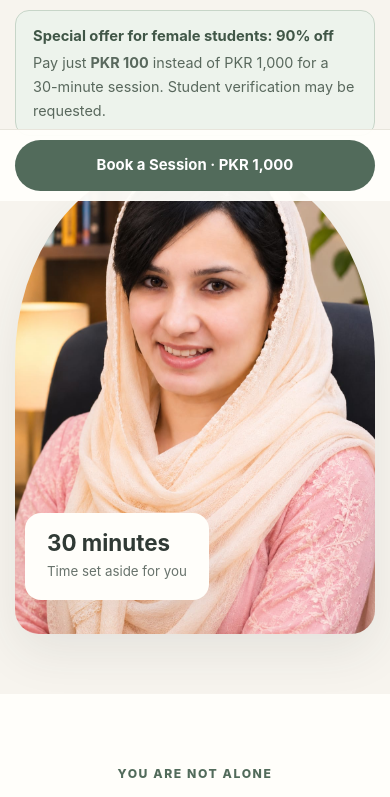
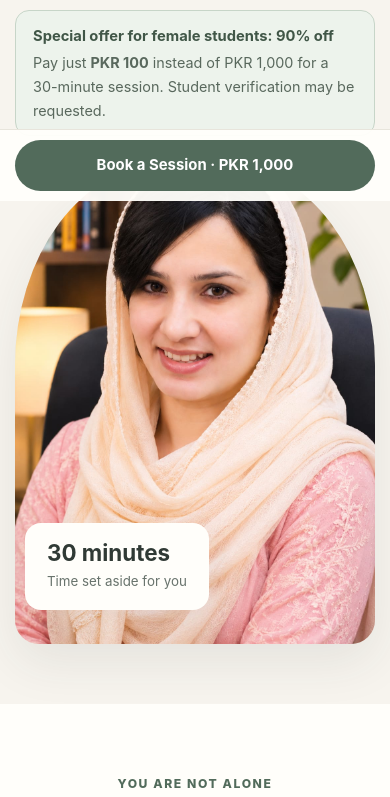
Before and after one commit to mawaishassan/faiza, a plain HTML site: page index.html in a window 390 px wide. Shown: the part 643-1440 px from the top of the page. Drawn offline with Linux system fonts and the light colour scheme.

Commit message:
image size

```diff
--- a/index.html
+++ b/index.html
@@ -35,8 +35,8 @@
     .student-offer{display:inline-flex;flex-direction:column;gap:3px;margin-top:20px;padding:13px 17px;border:1px solid #c7d5c8;background:#edf3ec;border-radius:14px;color:#405647;font-size:.9rem}
     .student-offer strong{font-size:.92rem}
     .student-offer span{color:#59685d}
-    .portrait{min-height:470px;border-radius:42% 42% 24px 24px;position:relative;overflow:hidden;box-shadow:var(--shadow)}
-    .portrait img{display:block;width:100%;height:470px;object-fit:cover}
+    .portrait{width:100%;max-width:440px;margin-left:auto;border-radius:42% 42% 24px 24px;position:relative;overflow:hidden;box-shadow:var(--shadow);background:#eee6db}
+    .portrait img{display:block;width:100%;height:auto;object-fit:contain}
     .portrait-inner{max-width:260px}
     .portrait-icon{width:104px;height:104px;border-radius:50%;background:rgba(255,255,255,.7);display:grid;place-items:center;margin:0 auto 18px;font-size:2.5rem}
     .portrait strong{display:block;font-family:Georgia,serif;font-size:1.5rem;font-weight:500}
@@ -93,7 +93,7 @@
     .mobile-cta{display:none}
     @media(max-width:800px){
       .hero{padding:54px 0 60px}.hero-grid,.split{grid-template-columns:1fr;gap:34px}
-      .portrait{min-height:330px;max-width:520px;margin:auto;width:100%}.offer-chip{left:10px}
+      .portrait{min-height:0;max-width:440px;margin:auto;width:100%}.offer-chip{left:10px}
       .cards,.audience{grid-template-columns:1fr 1fr}.steps{grid-template-columns:1fr 1fr}
       section{padding:65px 0}.quote-panel{padding:30px}
     }
```
